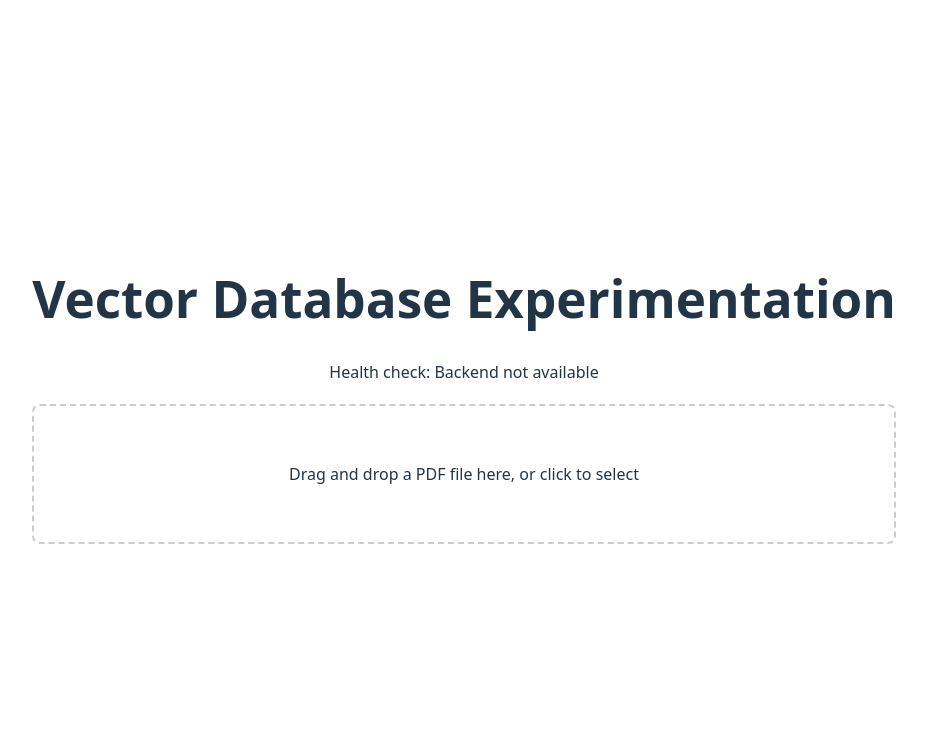
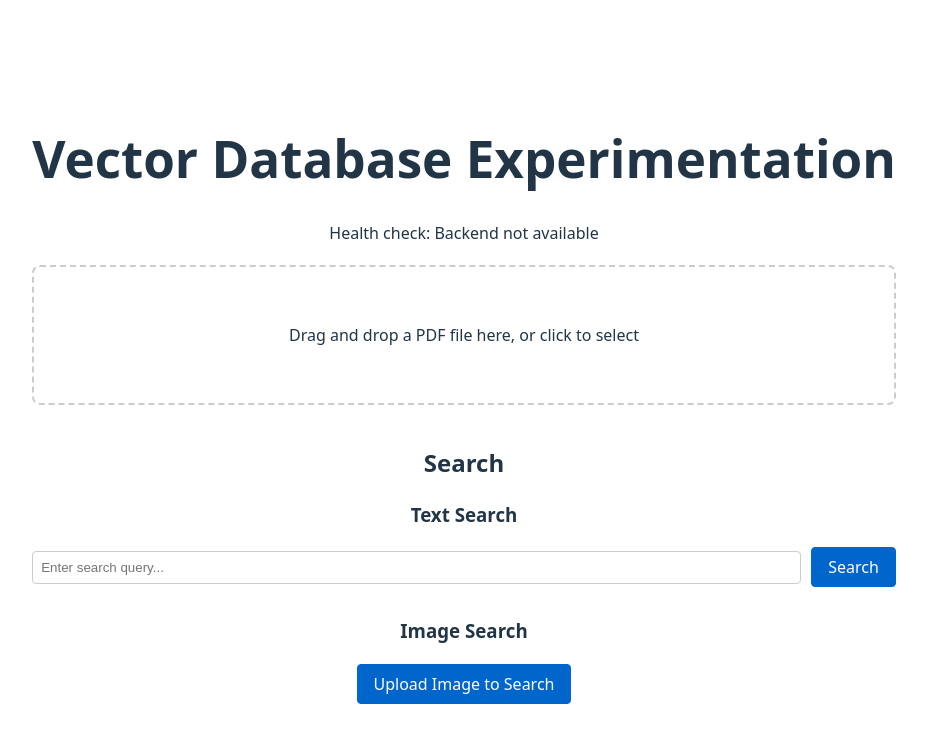
Before and after one commit to RommelTJ/VectorDatabaseExperimentation, a React (Vite) app in the folder frontend/: page / in a window 1280 px wide. Shown: the top 742 px of the page, without its empty margins (176-1103 px from the left). Built offline with nearby package versions, Linux system fonts and the light colour scheme; no server answers.

Commit message:
:sparkles: Adds search UI

```diff
--- a/frontend/src/App.tsx
+++ b/frontend/src/App.tsx
@@ -6,7 +6,11 @@ function App() {
   const [healthStatus, setHealthStatus] = useState<string>('Checking...')
   const [isDragging, setIsDragging] = useState(false)
   const [uploadStatus, setUploadStatus] = useState<string>('')
+  const [textQuery, setTextQuery] = useState<string>('')
+  const [textSearchStatus, setTextSearchStatus] = useState<string>('')
+  const [imageSearchStatus, setImageSearchStatus] = useState<string>('')
   const fileInputRef = useRef<HTMLInputElement>(null)
+  const imageInputRef = useRef<HTMLInputElement>(null)
   const apiUrl = import.meta.env.VITE_API_URL || 'http://localhost:8000'
 
   useEffect(() => {
@@ -80,6 +84,57 @@ function App() {
     }
   }
 
+  const handleTextSearch = async () => {
+    if (!textQuery.trim()) {
+      setTextSearchStatus('Please enter a search query')
+      return
+    }
+
+    try {
+      setTextSearchStatus('Searching...')
+      const response = await fetch(`${apiUrl}/api/search/text`, {
+        method: 'POST',
+        headers: {
+          'Content-Type': 'application/json',
+        },
+        body: JSON.stringify({
+          query: textQuery,
+          limit: 10
+        })
+      })
+
+      if (!response.ok) {
+        const error = await response.json()
+        setTextSearchStatus(`Error: ${error.detail || 'Search failed'}`)
+      }
+    } catch (error) {
+      setTextSearchStatus(`Error: ${error}`)
+    }
+  }
+
+  const handleImageSearch = async (e: ChangeEvent<HTMLInputElement>) => {
+    const file = e.target.files?.[0]
+    if (!file) return
+
+    const formData = new FormData()
+    formData.append('file', file)
+
+    try {
+      setImageSearchStatus('Searching...')
+      const response = await fetch(`${apiUrl}/api/search/image`, {
+        method: 'POST',
+        body: formData
+      })
+
+      if (!response.ok) {
+        const error = await response.json()
+        setImageSearchStatus(`Error: ${error.detail || 'Search failed'}`)
+      }
+    } catch (error) {
+      setImageSearchStatus(`Error: ${error}`)
+    }
+  }
+
   return (
     <div>
       <h1>Vector Database Experimentation</h1>
@@ -112,6 +167,88 @@ function App() {
       </div>
 
       {uploadStatus && <p>Status: {uploadStatus}</p>}
+
+      <div style={{ marginTop: '40px' }}>
+        <h2>Search</h2>
+
+        <div style={{ marginBottom: '30px' }}>
+          <h3>Text Search</h3>
+          <div style={{ display: 'flex', gap: '10px', alignItems: 'center' }}>
+            <input
+              type="text"
+              value={textQuery}
+              onChange={(e) => setTextQuery(e.target.value)}
+              placeholder="Enter search query..."
+              style={{
+                padding: '8px',
+                borderRadius: '4px',
+                border: '1px solid #ccc',
+                flex: 1
+              }}
+              onKeyPress={(e) => e.key === 'Enter' && handleTextSearch()}
+            />
+            <button
+              onClick={handleTextSearch}
+              style={{
+                padding: '8px 16px',
+                borderRadius: '4px',
+                border: '1px solid #0066cc',
+                backgroundColor: '#0066cc',
+                color: 'white',
+                cursor: 'pointer'
+              }}
+            >
+              Search
+            </button>
+          </div>
+          {textSearchStatus && (
+            <p style={{
+              marginTop: '10px',
+              padding: '10px',
+              borderRadius: '4px',
+              backgroundColor: textSearchStatus.includes('Error') ? '#ffebee' : '#e3f2fd',
+              color: textSearchStatus.includes('Error') ? '#c62828' : '#1565c0'
+            }}>
+              {textSearchStatus}
+            </p>
+          )}
+        </div>
+
+        <div>
+          <h3>Image Search</h3>
+          <button
+            onClick={() => imageInputRef.current?.click()}
+            style={{
+              padding: '8px 16px',
+              borderRadius: '4px',
+              border: '1px solid #0066cc',
+              backgroundColor: '#0066cc',
+              color: 'white',
+              cursor: 'pointer'
+            }}
+          >
+            Upload Image to Search
+          </button>
+          <input
+            ref={imageInputRef}
+            type="file"
+            accept="image/*"
+            onChange={handleImageSearch}
+            style={{ display: 'none' }}
+          />
+          {imageSearchStatus && (
+            <p style={{
+              marginTop: '10px',
+              padding: '10px',
+              borderRadius: '4px',
+              backgroundColor: imageSearchStatus.includes('Error') ? '#ffebee' : '#e3f2fd',
+              color: imageSearchStatus.includes('Error') ? '#c62828' : '#1565c0'
+            }}>
+              {imageSearchStatus}
+            </p>
+          )}
+        </div>
+      </div>
     </div>
   )
 }
```
